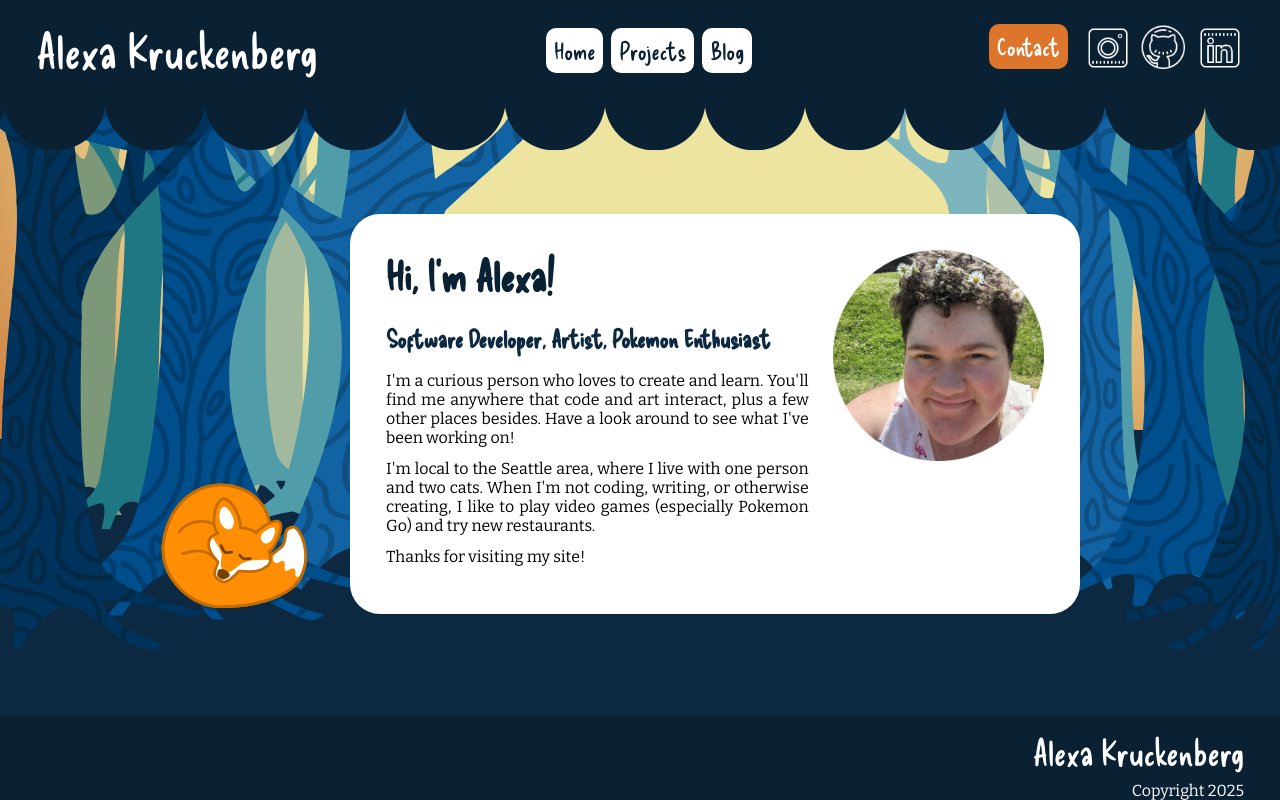
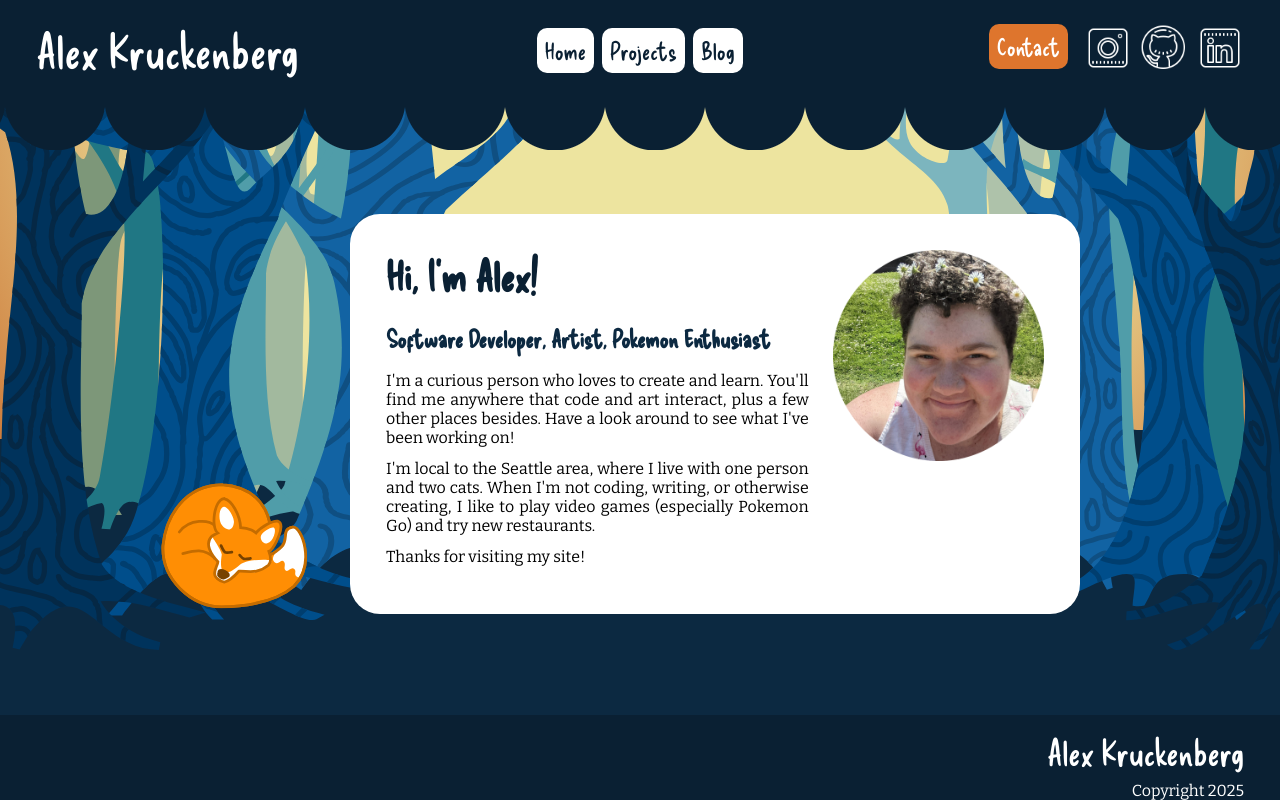
Before and after one commit to shroommu/portfolio-site-next, a Next.js app: page / in a window 1280 px wide. Built offline with nearby package versions, Linux system fonts and the light colour scheme.

Commit message:
alexa -> alex

```diff
--- a/src/components/shared/Footer.js
+++ b/src/components/shared/Footer.js
@@ -48,7 +48,7 @@ export default function Footer() {
     <Container test-id="footer-container">
       <ContentContainer>
         <Link href={locations.INDEX}>
-          <WebsiteName>Alexa Kruckenberg</WebsiteName>
+          <WebsiteName>Alex Kruckenberg</WebsiteName>
         </Link>
         <CopyrightContainer>Copyright 2025</CopyrightContainer>
       </ContentContainer>
--- a/src/components/shared/Header.js
+++ b/src/components/shared/Header.js
@@ -116,7 +116,7 @@ export default function Header({ location }) {
           <MenuIcon onClick={toggleShowMenu} />
         )}
         <Link href={locations.INDEX}>
-          <WebsiteName>Alexa Kruckenberg</WebsiteName>
+          <WebsiteName>Alex Kruckenberg</WebsiteName>
         </Link>
         <Nav location={location} />
         <SocialsContainer>
@@ -141,7 +141,7 @@ export default function Header({ location }) {
               alt="github icon"
             />
           </ExternalLink>
-          <ExternalLink href="http://linkedin.com/in/alexa-kruckenberg">
+          <ExternalLink href="http://linkedin.com/in/alex-kruckenberg">
             <SocialIcon
               src="/assets/icons/icons8-linkedin-64.png"
               height="48px"
--- a/src/pages/home/Greeting.js
+++ b/src/pages/home/Greeting.js
@@ -100,7 +100,7 @@ export default function Greeting() {
             />
           </ProfilePictureContainer>
           <TextContainer test-id="greeting-text-container">
-            <Heading test-id="greeting-header">Hi, I&apos;m Alexa!</Heading>
+            <Heading test-id="greeting-header">Hi, I&apos;m Alex!</Heading>
             <SubHeading test-id="greeting-subheader">
               Software Developer, Artist, Pokemon Enthusiast
             </SubHeading>
```
